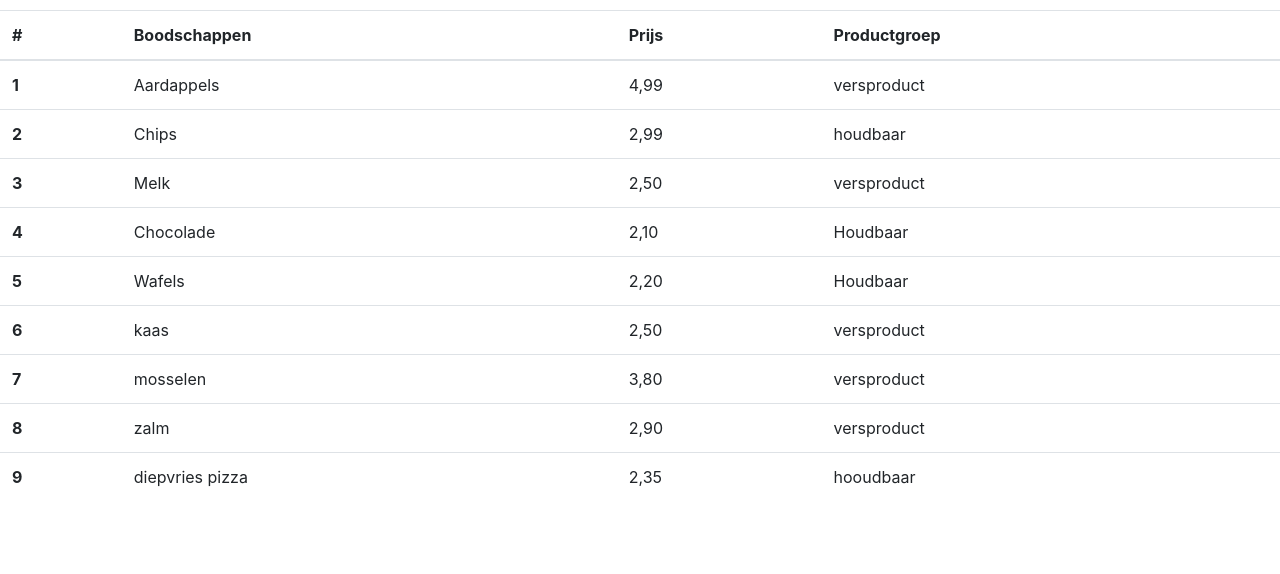
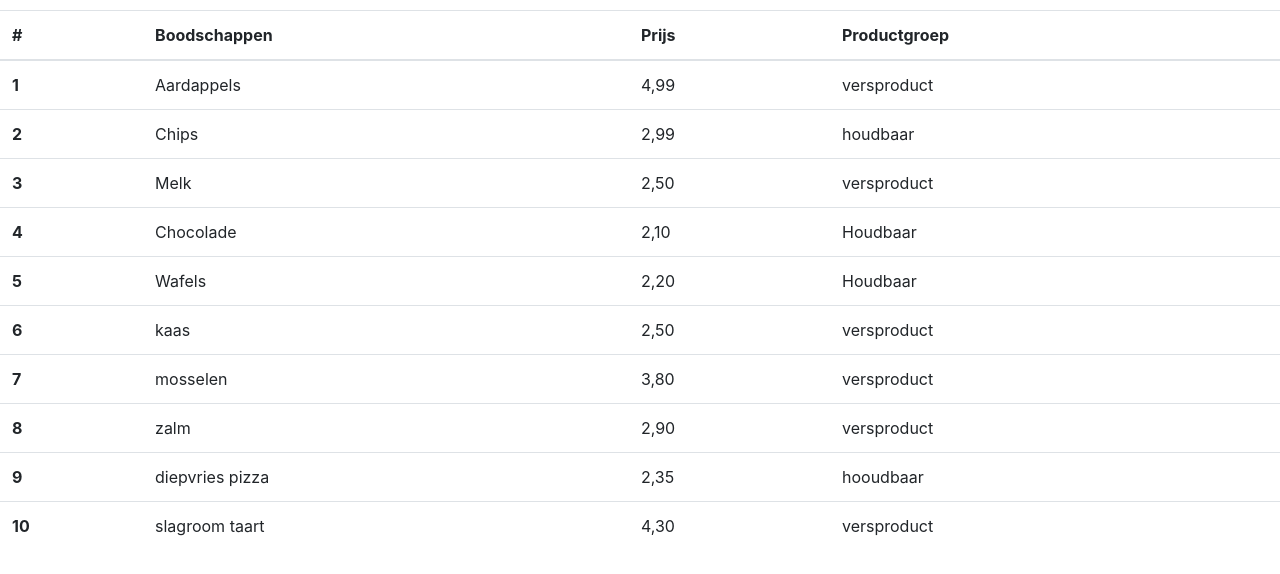
Before and after one commit to ThomFolst/intro-vebr-am1b, a plain HTML site: page index.html in a window 1280 px wide. Shown: the part 70-644 px from the top of the page. Drawn offline with nearby package versions, Linux system fonts and the light colour scheme.

Commit message:
slagroom taart toegevoegd aan bootsrap lijst

```diff
--- a/index.html
+++ b/index.html
@@ -77,6 +77,12 @@
             <td>2,35</td>
             <td>hooudbaar</td>
           </tr>
+          <tr>
+            <th scope="row">10</th>
+            <td>slagroom taart</td>
+            <td>4,30</td>
+            <td>versproduct</td>
+          </tr>
         </tbody>
       </table>
     <!-- Optional JavaScript -->
```
